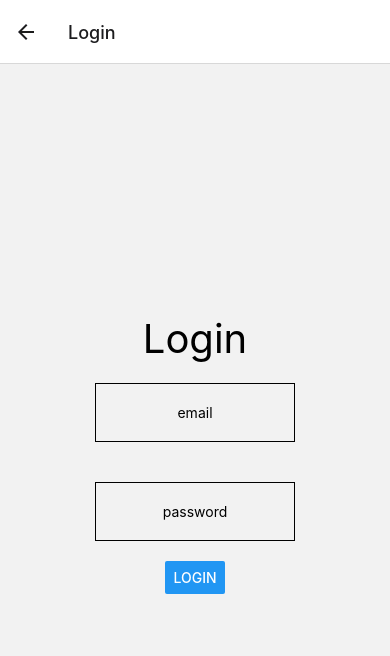
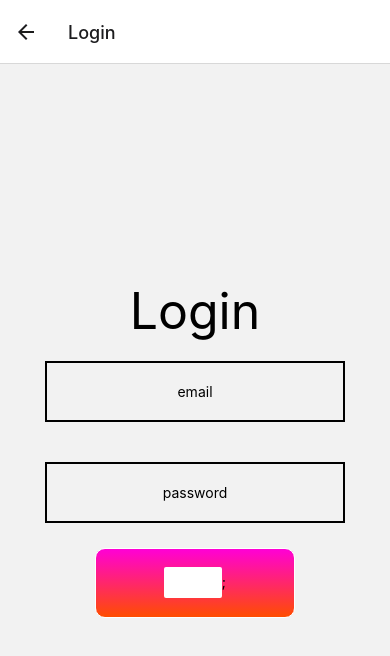
Before and after one commit to will613/Innt_eks, a React Native app: screen / in a window 390 px wide. Both pictures are taken after a click on the button "LOGIN". Shown: the top 656 px of the page. Built offline with nearby package versions, Linux system fonts and the light colour scheme; no server answers.

Commit message:
Fixed buttons
Added gradients to buttons and fixed sign up and log in

```diff
--- a/Components/HomeScreen.js
+++ b/Components/HomeScreen.js
@@ -1,21 +1,27 @@
 import {Button, ImageBackground, StyleSheet, Text, View} from "react-native";
 import * as React from "react";
+import {LinearGradient} from "expo-linear-gradient";
 import { Dimensions } from 'react-native';
-const windowWidth = Dimensions.get('window').width;
+//const windowWidth = Dimensions.get('window').width;
 
 const image ={uri:'https://media.istockphoto.com/id/1388026461/photo/apartment-buildings-in-a-residential-area.jpg?b=1&s=170667a&w=0&k=20&c=qXuT2g8XBsOlEcFNGltso_GApGFZEV0FjR2S44VuFK4=' }
 
 function HomeScreen ({ navigation }){
     return (
         <View style={styles.container}>
-            <ImageBackground source={image} style={styles.image}>
-            </ImageBackground>
+            <ImageBackground source={image} style={styles.image}/>
             <View style={styles.text}>
-            <View style={styles.button} >
-                <Button color={'black'} title={'Login'} onPress={()=> navigation.navigate('Login')}/>
+            <View style={styles.button}>
+                <LinearGradient colors={['#ff00d6', '#ff4d00']} style={{borderWidth: 1, borderRadius: 10, borderColor: 'white', width: '100%', height:50,
+                    justifyContent: 'center', alignItems: 'center', textAlign: 'center'}}>
+                <Button color={'white'} title={'Login'} style={styles.buttontext} onPress={()=> navigation.navigate('Login')}/>
+                </LinearGradient>
             </View>
             <View style={styles.button} >
-                <Button color={'black'} title={'Register'} onPress={()=> navigation.navigate('Register')}/>
+                <LinearGradient colors={['#ff00d6', '#ff4d00']} style={{borderWidth: 1, borderRadius: 10, borderColor: 'white',width: '100%', height:50,
+                    justifyContent: 'center', alignItems: 'center', textAlign: 'center'}}>
+                <Button color={'white'} title={'Register'}  onPress={()=> navigation.navigate('Register')}/>
+                </LinearGradient>
             </View>
             </View>
         </View>
@@ -29,15 +35,14 @@ const styles = StyleSheet.create({
         flex: 1,
         alignItems: 'center',
         justifyContent: 'center',
-        color: 'grey'
+        backgroundColor: 'white'
     },
     button: {
         flex: 1,
-        backgroundColor: '#D09CFA',
-        marginBottom: 10,
+        marginBottom: 5,
         padding: 10,
         marginHorizontal: 20,
-        borderRadius: 100,
+        borderRadius: 10,
         paddingBottom: 5,
         paddingTop: 5
     },
@@ -48,9 +53,15 @@ const styles = StyleSheet.create({
         height: '100%',
         width: '100%',
     },
+    buttontext:{
+       alignSelf: "center",
+       justifyContent: "center",
+       fontSize: 12,
+        fontWeight: "bold"
+    },
     text:{
         flexDirection: "row",
-        backgroundColor: '#ffffff',
+        color: 'black',
         paddingBottom: 90,
         paddingTop: 30,
     },
--- a/Components/LoginForm.js
+++ b/Components/LoginForm.js
@@ -9,6 +9,7 @@ import {
 } from 'react-native';
 import { initializeApp } from "firebase/app";
 import firebase from "firebase/compat";
+import {LinearGradient} from "expo-linear-gradient";
 
 function LoginForm() {
 
@@ -37,7 +38,17 @@ function LoginForm() {
     // HandleSubmit, som er defineret ovenfor, er funktionaliteten til at kunne logge ind
     // Denne funktion bliver eksekveret ved onPress()
     const renderButton = () => {
-        return <Button onPress={() => handleSubmit()} title="Login" />;
+        return (
+        <View style={styles.button}>
+        <LinearGradient colors={['#ff00d6', '#ff4d00']} style={{borderWidth: 1, borderRadius: 10,
+            borderColor: 'white', width: 200, height:70,
+            justifyContent: 'center', alignItems: 'center', textAlign: 'center'}}>
+            <Text>
+            <Button color={'white'} onPress={() => handleSubmit()} title="Login" />;
+                </Text>
+        </LinearGradient>
+    </View>
+        )
     };
 
 //I nedenstående kode, returner vi textfelterne til at indsætte dataen
@@ -77,14 +88,14 @@ const styles = StyleSheet.create({
         color: 'red',
     },
     inputField: {
-        borderWidth: 1,
+        borderWidth: 2,
         margin: 20,
         padding: 20,
-        width: 200,
+        width: 300,
         textAlign: "center",
     },
     header: {
-        fontSize: 40,
+        fontSize: 50,
     },
     container:{
         flex: 1,
@@ -93,4 +104,15 @@ const styles = StyleSheet.create({
         alignItems: 'center',
         padding: 30,
     },
+    button: {
+        height: 40,
+        borderRadius: 30,
+        marginLeft: 35,
+        marginRight: 35,
+        marginTop: 20,
+        marginBottom: 25,
+        justifyContent: 'center',
+        alignItems: 'center',
+        textAlign: 'center'
+    },
 });
--- a/Components/SignUpForm.js
+++ b/Components/SignUpForm.js
@@ -5,6 +5,8 @@ import {Button,Text,
     ActivityIndicator,
     StyleSheet,
 } from 'react-native';
+import {LinearGradient} from "expo-linear-gradient";
+
 
 import { initializeApp } from "firebase/app";
 import firebase from "firebase/compat";
@@ -21,12 +23,16 @@ function SignUpForm() {
     //denne knap gør det muligt at oprette en brugere, som aktiverer handleSubmit igennem onPress
     const renderButton = () => {
         return (
-    <View style={styles.button}>
-      <Text>
-        <Button onPress={() => handleSubmit()} title="Create user" />
-      </Text>
-    </View>
-    )
+            <View style={styles.button}>
+                <LinearGradient colors={['#ff00d6', '#ff4d00']} style={{borderWidth: 1, borderRadius: 10,
+                    borderColor: 'white', width: 200, height:70,
+                    justifyContent: 'center', alignItems: 'center', textAlign: 'center'}}>
+                    <Text>
+                        <Button color={'white'} onPress={() => handleSubmit()} title="Create user" />;
+                    </Text>
+                </LinearGradient>
+            </View>
+        )
     };
 
 
@@ -53,14 +59,14 @@ function SignUpForm() {
             <Text style={styles.header}>Sign up</Text>
             <TextInput
                 color={'white'}
-                placeholder="email"
+                placeholder="Email address"
                 value={email}
                 onChangeText={(email) => setEmail(email)}
                 style={styles.inputField}
             />
             <TextInput
                 color={'white'}
-                placeholder="password"
+                placeholder="Create password"
                 value={password}
                 onChangeText={(password) => setPassword(password)}
                 secureTextEntry
@@ -80,18 +86,14 @@ const styles = StyleSheet.create({
         color: 'red',
     },
     inputField: {
-        width: 350,
-        height: 55,
-        backgroundColor: '#42A5F5',
-        margin: 10,
-        padding: 8,
-        color: 'white',
-        borderRadius: 14,
-        fontSize: 18,
-        fontWeight: '500',
+        borderWidth: 2,
+        margin: 20,
+        padding: 20,
+        width: 300,
+        textAlign: "center",
     },
     header: {
-        fontSize: 40,
+        fontSize: 50,
     },
     button: {
         backgroundColor: '#42A5F5',
--- a/Components/TabNavigator.js
+++ b/Components/TabNavigator.js
@@ -14,11 +14,11 @@ function MyTabs (){
     return(
         <Stack.Navigator >
             <Stack.Screen name="Welcome to MinAndel" component={HomeScreen} options={{
-                title: 'Welcome to MinAndel',
+                title: 'MinAndel',
                 headerTintColor: '#000000',
                 headerTitleStyle: {
                     fontWeight: 'bold',
-                    fontSize: 25
+                    fontSize: 25,
                 },
             }}/>
             <Stack.Screen name="Register" component={SignUpForm}/>
--- a/package.json
+++ b/package.json
@@ -20,7 +20,8 @@
     "react-native-gesture-handler": "^2.8.0",
     "react-native-gifted-chat": "^1.0.4",
     "react-native-safe-area-context": "^4.4.1",
-    "react-native-vector-icons": "^9.2.0"
+    "react-native-vector-icons": "^9.2.0",
+    "expo-linear-gradient": "~12.0.1"
   },
   "devDependencies": {
     "@babel/core": "^7.12.9"
```
Also changed, not shown: 1 other file (tests, documents, lock files or other folders).
